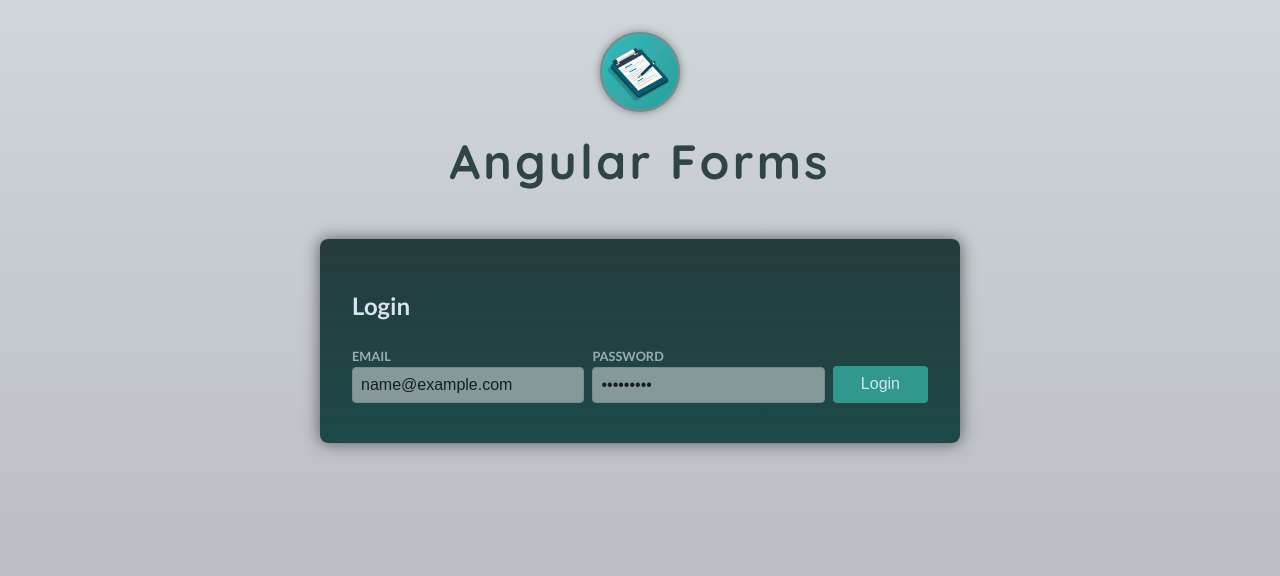
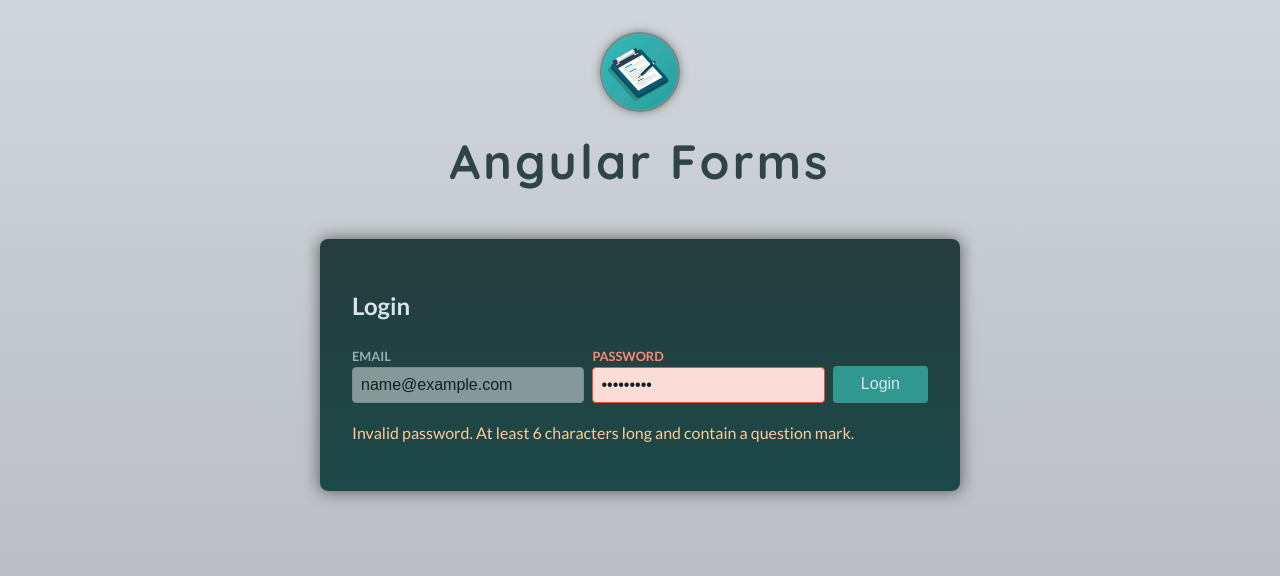
Before and after one commit to JacksonSmith43/master-angular-tutorial-forms, an Angular app: page / in a window 1280 px wide. Both pictures are taken after typing "name@example.com", "Sample123" into the empty fields and a click on the button "Login". Shown: the top 576 px of the page. Built offline with nearby package versions, Linux system fonts and the light colour scheme.

Commit message:
252. Building Custom Validators.

```diff
--- a/src/app/auth/login/login.component.html
+++ b/src/app/auth/login/login.component.html
@@ -21,7 +21,7 @@
   }
 
   @if(passwordIsInvalid){
-  <p class="control-error">Invalid password. At least 6 characters long.</p>
+  <p class="control-error">Invalid password. At least 6 characters long and contain a question mark.</p>
   }
 
 </form>
--- a/src/app/auth/login/login.component.ts
+++ b/src/app/auth/login/login.component.ts
@@ -1,5 +1,12 @@
 import { Component } from '@angular/core';
-import { FormControl, FormGroup, ReactiveFormsModule, Validators } from '@angular/forms';
+import { AbstractControl, FormControl, FormGroup, ReactiveFormsModule, Validators } from '@angular/forms';
+
+function mustContainQuestionMark(control: AbstractControl) {
+  if (control.value.includes("?")) {
+    return null; // Null means that the validation passed.
+  }
+  return { doesNotContainQuestionMark: true } // Return an object with a key to indicate the validation failed.
+}
 
 @Component({
   selector: 'app-login',
@@ -15,7 +22,7 @@
       validators: [Validators.email, Validators.required]
     }),
     password: new FormControl("", {
-      validators: [Validators.minLength(6), Validators.required]
+      validators: [Validators.minLength(6), Validators.required, mustContainQuestionMark]
     })
   });
 
```
